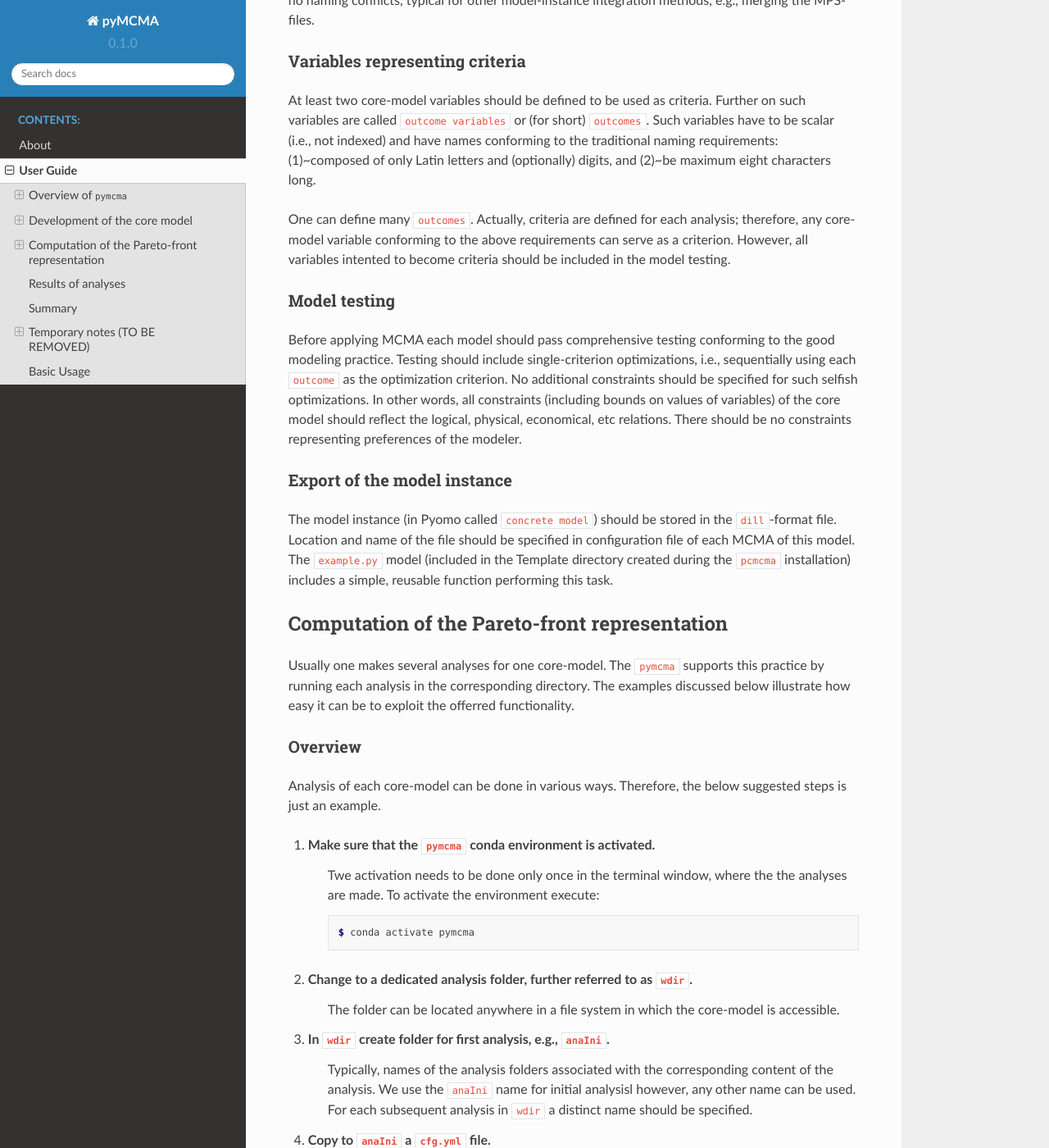
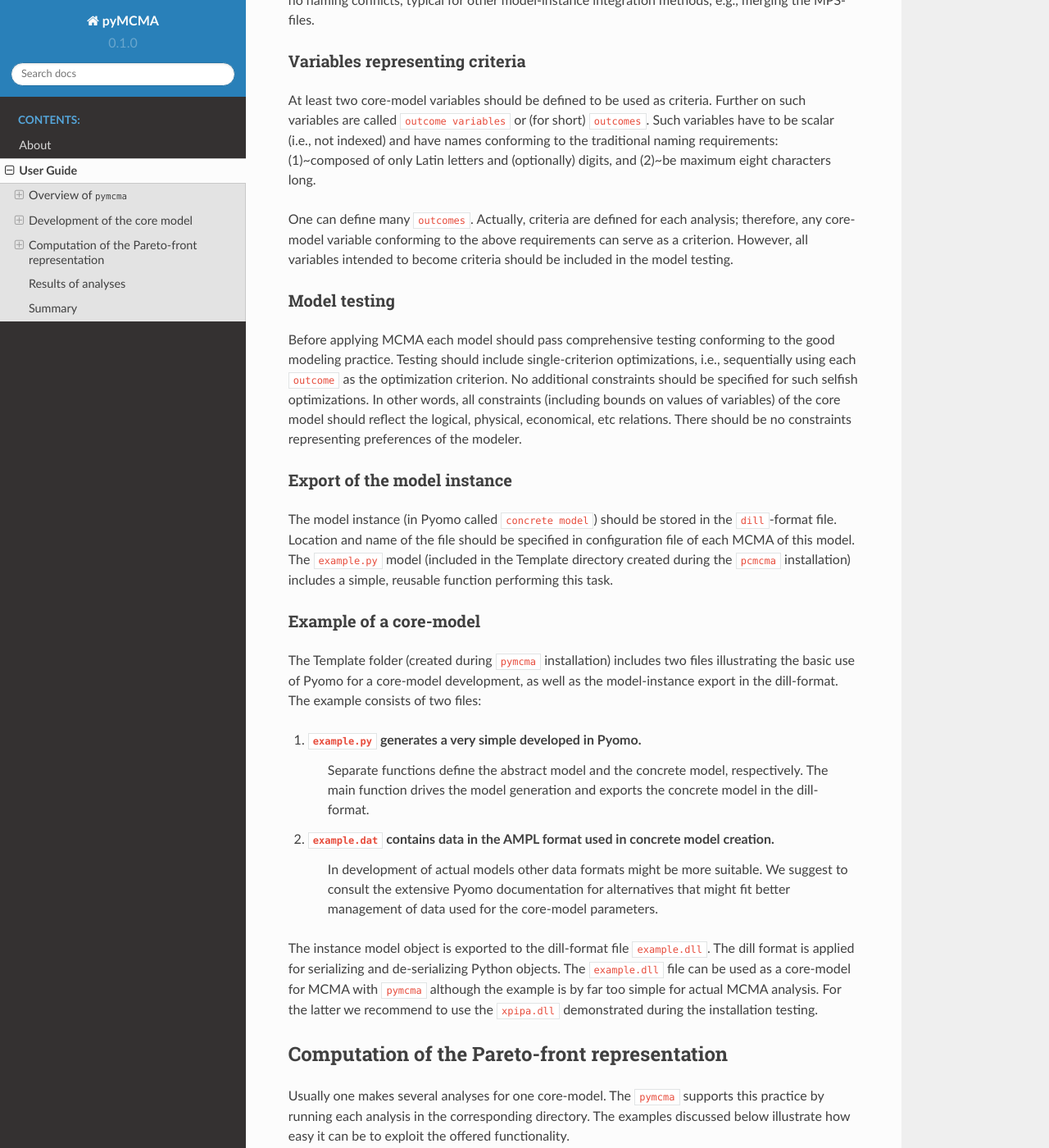
Before and after one commit to januszgranat/doctest_jg2, a Sphinx documentation site: the page built from docs/source/user_guide.rst, in a window 1280 px wide and 1400 px high, scrolled down 1460 px. Shown: the whole window at 82% size. Built offline with Sphinx 7.4.7 and the Read the Docs theme 2.0.0, drawn with Linux system fonts in a browser that asks for light colours; some of the changed text lies outside the part shown.

Commit message:
Add files via upload

```diff
--- a/docs/source/user_guide.rst
+++ b/docs/source/user_guide.rst
@@ -80,7 +80,7 @@ to the traditional naming requirements: (1)~composed of only Latin letters and
 One can define many ``outcomes``.
 Actually, criteria are defined for each analysis; therefore, any core-model
 variable conforming to the above requirements can serve as a criterion.
-However, all variables intented to become criteria should be included in
+However, all variables intended to become criteria should be included in
 the model testing.
 
 Model testing
@@ -103,13 +103,37 @@ MCMA of this model.
 The ``example.py`` model (included in the Template directory created during the ``pcmcma``
 installation) includes a simple, reusable function performing this task.
 
+Example of a core-model
+^^^^^^^^^^^^^^^^^^^^^^^
+The Template folder (created during ``pymcma`` installation) includes two
+files illustrating the basic use of Pyomo for a core-model development,
+as well as the model-instance export in the dill-format.
+The example consists of two files:
+
+#. ``example.py`` generates a very simple developed in Pyomo.
+    Separate functions define the abstract model and the
+    concrete model, respectively. The main function drives the model
+    generation and exports the concrete model in the dill-format.
+
+#. ``example.dat`` contains data in the AMPL format used in concrete model creation.
+    In development of actual models other data formats might be more suitable.
+    We suggest to consult the extensive Pyomo documentation for alternatives
+    that might fit better management of data used for the core-model parameters.
+
+The instance model object is exported to the dill-format file ``example.dll``.
+The dill format is applied for serializing and de-serializing Python objects.
+The ``example.dll`` file can be used as a core-model for MCMA with ``pymcma``
+although the example is by far too simple for actual MCMA analysis.
+For the latter we recommend to use the ``xpipa.dll`` demonstrated during the
+installation testing.
+
 Computation of the Pareto-front representation
 ----------------------------------------------
 Usually one makes several analyses for one core-model.
 The ``pymcma`` supports this practice by running each analysis in
 the corresponding directory.
 The examples discussed below illustrate how easy it can be to exploit
-the offerred functionality.
+the offered functionality.
 
 Overview
 ^^^^^^^^
@@ -335,123 +359,3 @@ Summary
 -------
 Complementary details on the core-model preparation and the analysis are available
 in the companion paper submitted for publication in the SoftwareX journal.
-
-Temporary notes (TO BE REMOVED)
--------------------------------
-
-The PyMCMA software is configured and run based on a configuration file written in YAML markup language.
-
-You can find the template configuration in TODO
-
-Model name
-^^^^^^^^^^
-
-The first and most necessary thing is a definition of the model, which should be analyzed.
-Models should be stored in ``.dll`` format in ``modDir`` (default is Models/) directory.
-
-.. code-block:: YAML
-
-    model_id: model_name
-
-
-Criteria definition
-^^^^^^^^^^^^^^^^^^^
-
-This parameter defines criteria names and types. The value of this key is
-composed of a list of lists (see example below). Each sub-list is composed of
-three items. Each name of these items should be max. 8 characters long without spaces;
-only the following characters are allowed: letters, _, and numbers.
-
-Each list defines one criterion with three values:
-
-#. Name of the criterion;
-#. Criterion type: either ``min`` or ``max``;
-#. Name of the core model outcome variable defining the corresponding criterion.
-
-.. code-block:: YAML
-
-    crit_def: [ [q1, max, x1], [q2, max, x2], [q3, max, x3] ]
-
-
-Models directory
-^^^^^^^^^^^^^^^^
-
-The directory with models in ``.dll`` format.
-
-.. code-block:: YAML
-
-    modDir: Models/
-
-
-Results directory
-^^^^^^^^^^^^^^^^^
-
-Directory in which all results will be stored. That includes DataFrames in ``.csv`` format
-and visualizations in ``.png`` format.
-
-.. code-block:: YAML
-
-    resDir: Results/
-
-
-Report configuration
-^^^^^^^^^^^^^^^^^^^^
-
-A list of core-model variables will be shown in the report.
-
-.. code-block:: YAML
-
-    rep_vars: ['cost', 'invT', 'carb', 'oilImp', 'capTot', 'actS']
-
-
-Number of iterations
-^^^^^^^^^^^^^^^^^^^^
-
-The number of iterations to make. This variables define how many attempts to generate
-Pareto representations will be done. Notice that the actual number of solutions
-can be smaller because duplicated and close solutions are not included in the final set.
-
-.. code-block:: YAML
-
-    mxIter: 16
-
-
-parRep
-^^^^^^
-
-TODO True for generating Pareto representation, False for predefined preferences.
-
-.. code-block:: YAML
-
-    parRep: True
-
-
-Verbosity of report
-^^^^^^^^^^^^^^^^^^^
-
-Verbosity level of the analysis report. Possible values are in the range [0, 3].
-
-.. code-block:: YAML
-
-    verb: 0
-
-
-Results' visualization
-^^^^^^^^^^^^^^^^^^^^^^
-
-Plots will be shown at the end of the analysis if ``True``. If set to ``False``, plots will be saved in ``resDir`` directory.
-
-.. code-block:: YAML
-
-    showPlot: True
-
-Basic Usage
------------
-
-PyMCMA software runs based on the configuration written in YAML. Basic example
-of the configuration file can be downloaded from ...TODO. Then, run the tool in
-following way:
-
-.. code-block:: console
-
-   $ python -m pymcma user_cfg.yml
```
Also changed, not shown: other parts of docs/source/user_guide.rst (+1 -1 lines), docs/source/readme.rst (line endings or trailing spaces).
